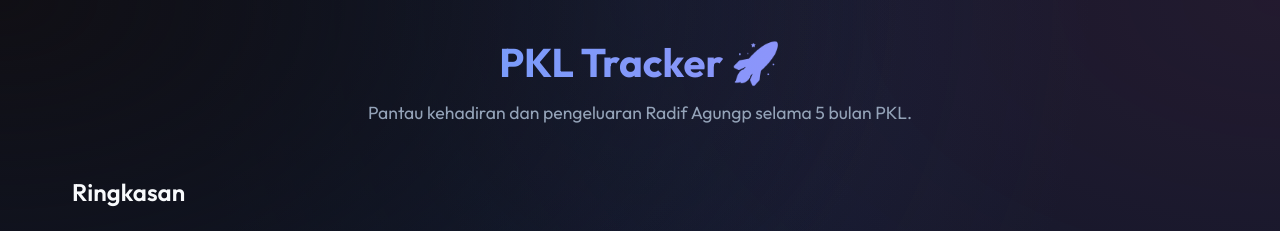
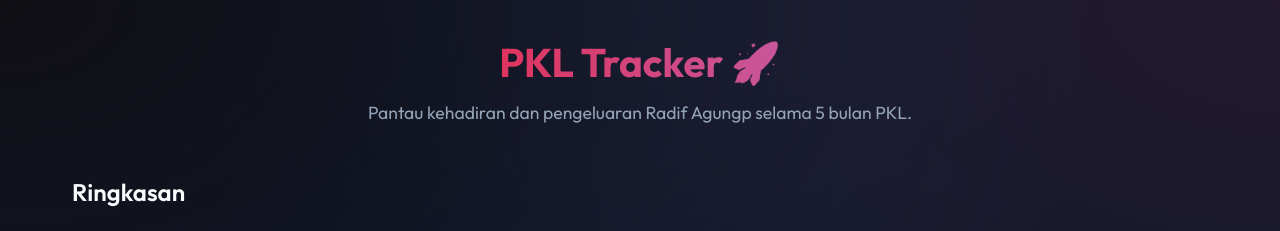
Before and after one commit to pratamardf56/pkl_tracker, a plain HTML site: page index.html in a window 1280 px wide. Shown: the top 231 px of the page. Drawn offline with nearby package versions, Linux system fonts and the light colour scheme.

Commit message:
ganti warna menjadi merah

```diff
--- a/styles.css
+++ b/styles.css
@@ -66,7 +66,7 @@ header {
 header h1 {
     font-size: 2.5rem;
     font-weight: 700;
-    background: linear-gradient(to right, #60a5fa, #a78bfa);
+    background: linear-gradient(to right, #ff0000, #a78bfa);
     -webkit-background-clip: text;
     -webkit-text-fill-color: transparent;
     margin-bottom: 0.5rem;
```
